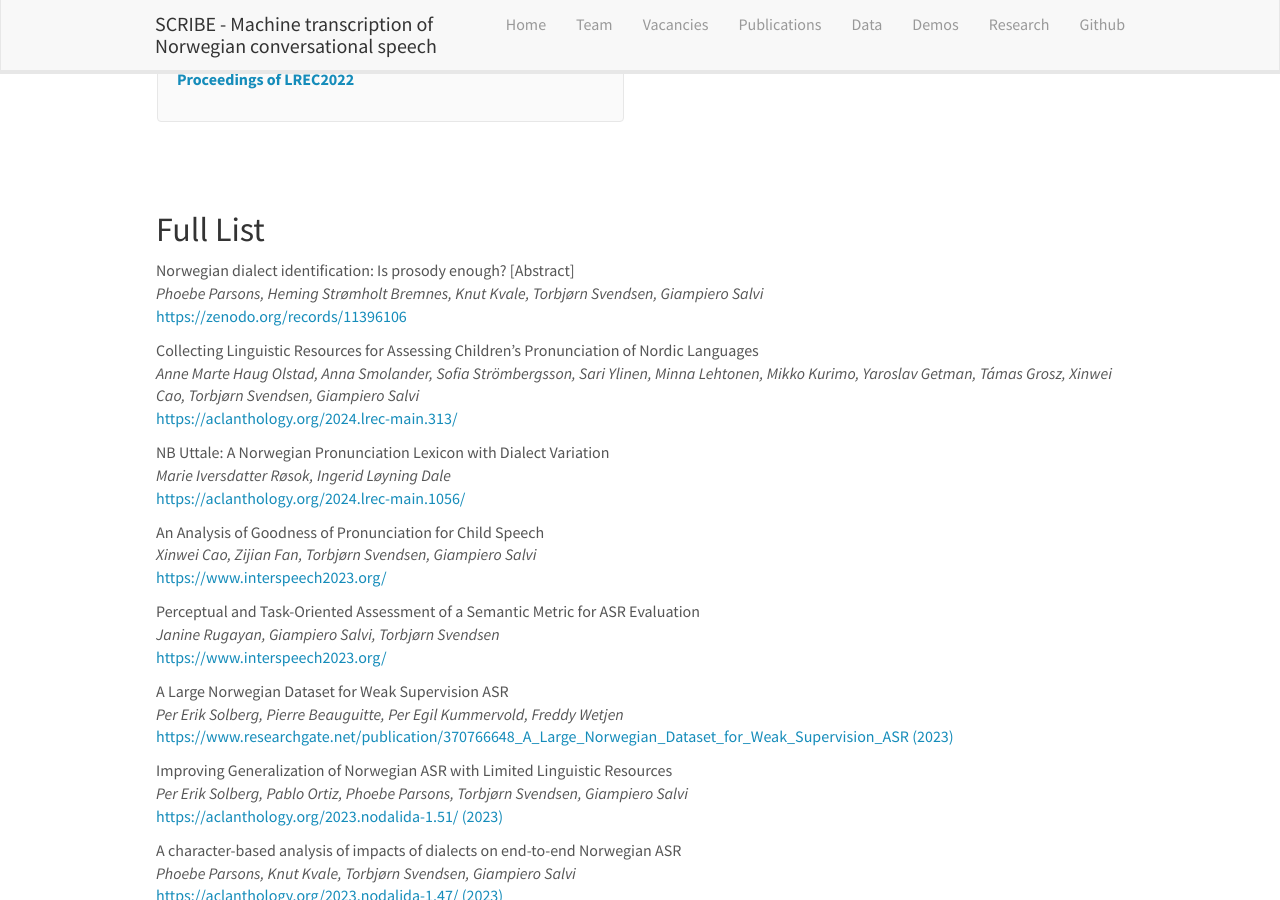
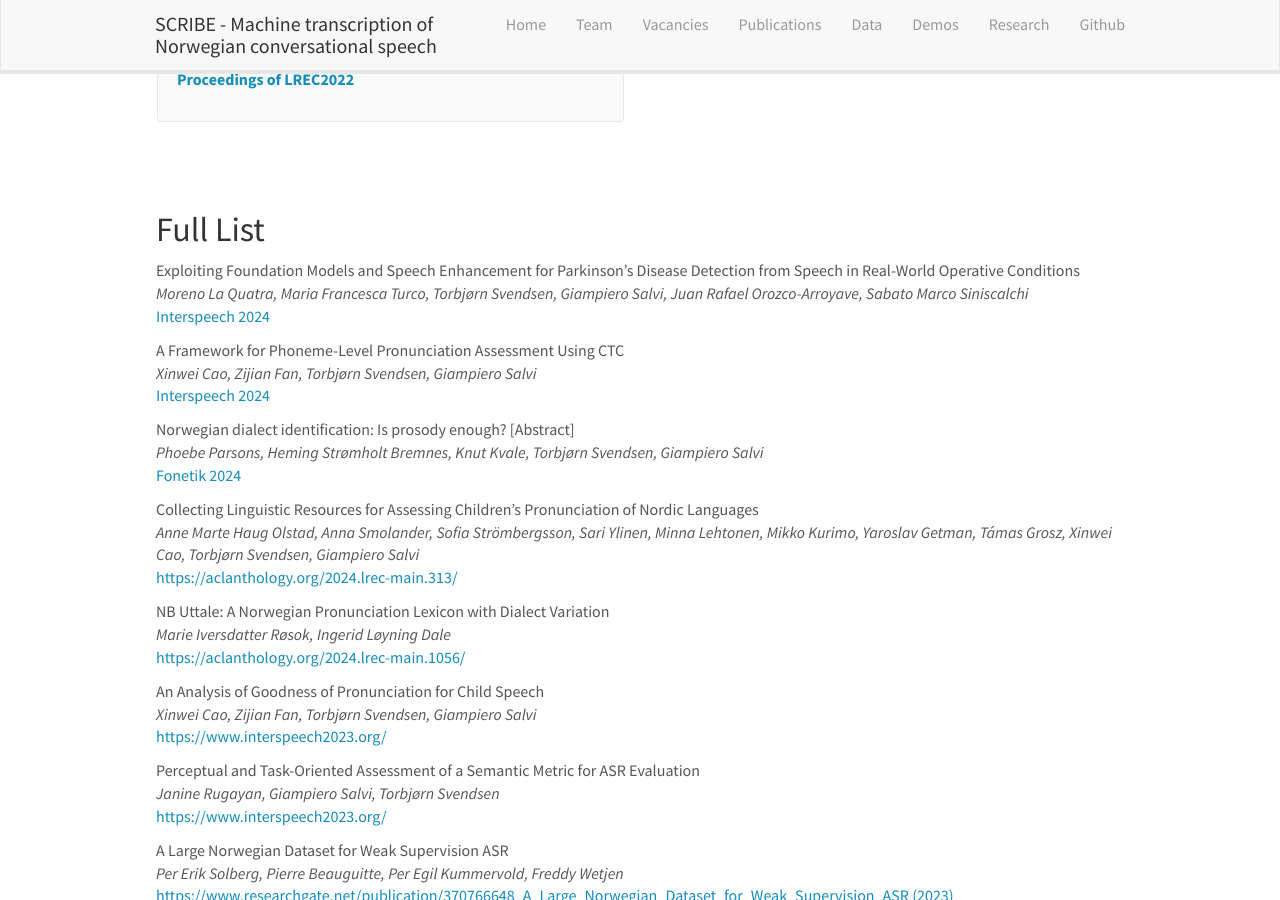
Before and after one commit to scribe-project/scribe-project.github.io, a Jekyll site: the page built from _pages/publications.md, in a window 1280 px wide and 900 px high, scrolled down 1524 px. Built offline with Jekyll 4.4.1, drawn with Linux system fonts in a browser that asks for light colours; nearby versions of some CDN libraries.

Commit message:
added pubblications

```diff
--- a/_data/publist.yml
+++ b/_data/publist.yml
@@ -1,10 +1,30 @@
+- title: "Exploiting Foundation Models and Speech Enhancement for Parkinson's Disease Detection from Speech in Real-World Operative Conditions"
+  image:
+  description: We explore the use of fundation models in the detection of Parkinson's disease in realistic noisy conditions.
+  authors: Moreno La Quatra, Maria Francesca Turco, Torbjørn Svendsen, Giampiero Salvi, Juan Rafael Orozco-Arroyave, Sabato Marco Siniscalchi
+  link:
+    url: https://www.isca-archive.org/interspeech_2024/laquatra24_interspeech.html
+    display: Interspeech 2024
+  highlight: 0
+  news2:
+
+- title: "A Framework for Phoneme-Level Pronunciation Assessment Using CTC"
+  image:
+  description: We propose a new definition of Goodness of Pronunciation at the phonetic level that is independent of the phonetic segmentation.
+  authors: Xinwei Cao, Zijian Fan, Torbjørn Svendsen, Giampiero Salvi
+  link:
+    url: https://www.isca-archive.org/interspeech_2024/cao24b_interspeech.html
+    display: Interspeech 2024
+  highlight: 0
+  news2:
+
 - title: "Norwegian dialect identification: Is prosody enough? [Abstract]"
   image:
   description: We present results on a pilot study on human classification of Norwegian dialects from clear speech and prosodic information alone.
   authors: Phoebe Parsons, Heming Strømholt Bremnes, Knut Kvale, Torbjørn Svendsen, Giampiero Salvi
   link:
     url: https://zenodo.org/records/11396106
-    display: https://zenodo.org/records/11396106
+    display: Fonetik 2024
   highlight: 0
   news2:
 
```
